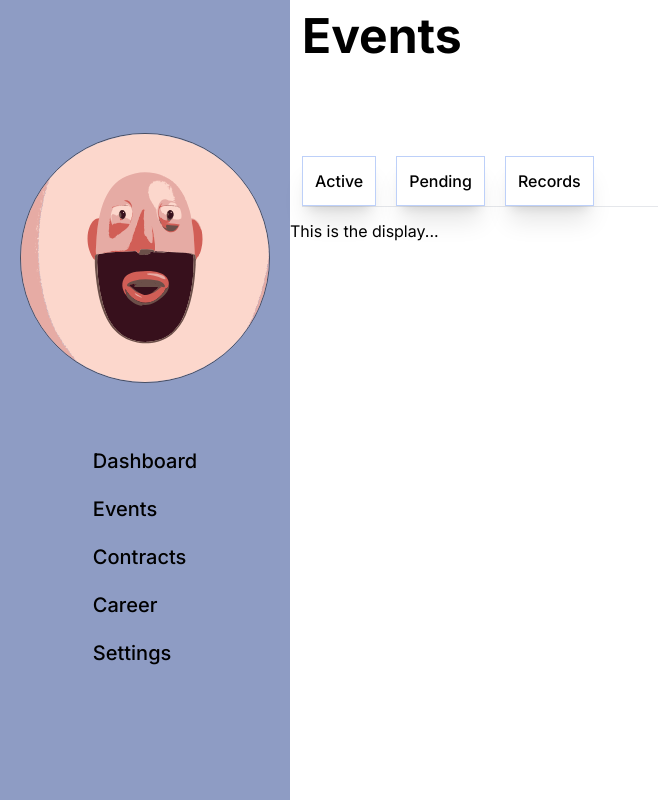
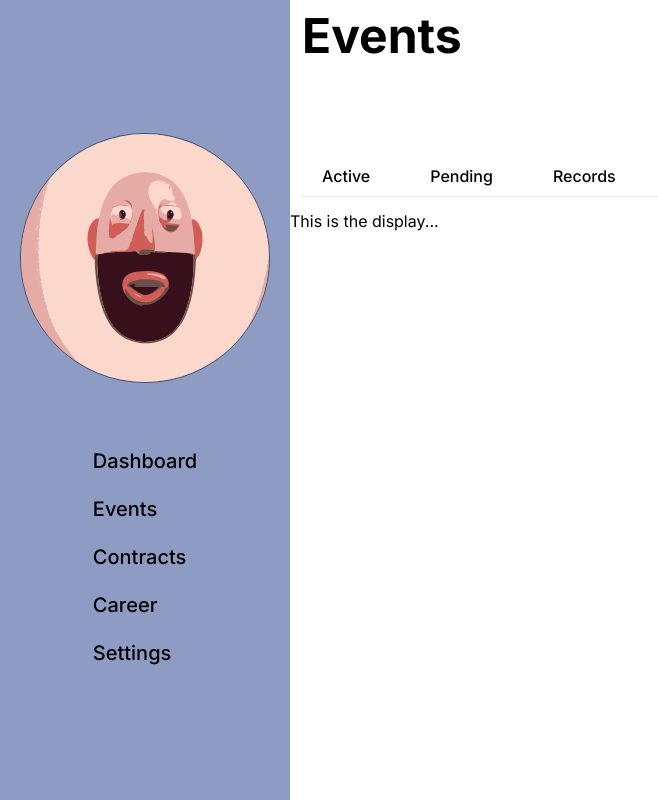
Before and after one commit to mmesomasaint/jointt, a Next.js app: page /dashboard/events in a window 1280 px wide. Shown: the whole page, without its empty margins (0-658 px from the left). Built offline with nearby package versions, Linux system fonts and the light colour scheme; no server answers.

Commit message:
Fix: ADjust layout

```diff
--- a/app/dashboard/components/tab.tsx
+++ b/app/dashboard/components/tab.tsx
@@ -8,7 +8,7 @@ export default function Tab({
   return (
     <button
       type='button'
-      className='p-3 border border-blue-600/30 text-black text-base font-medium shadow-xl'
+      className='py-2 px-5 text-black text-base font-medium'
       onClick={() => onClick()}
     >
       {children}
```
